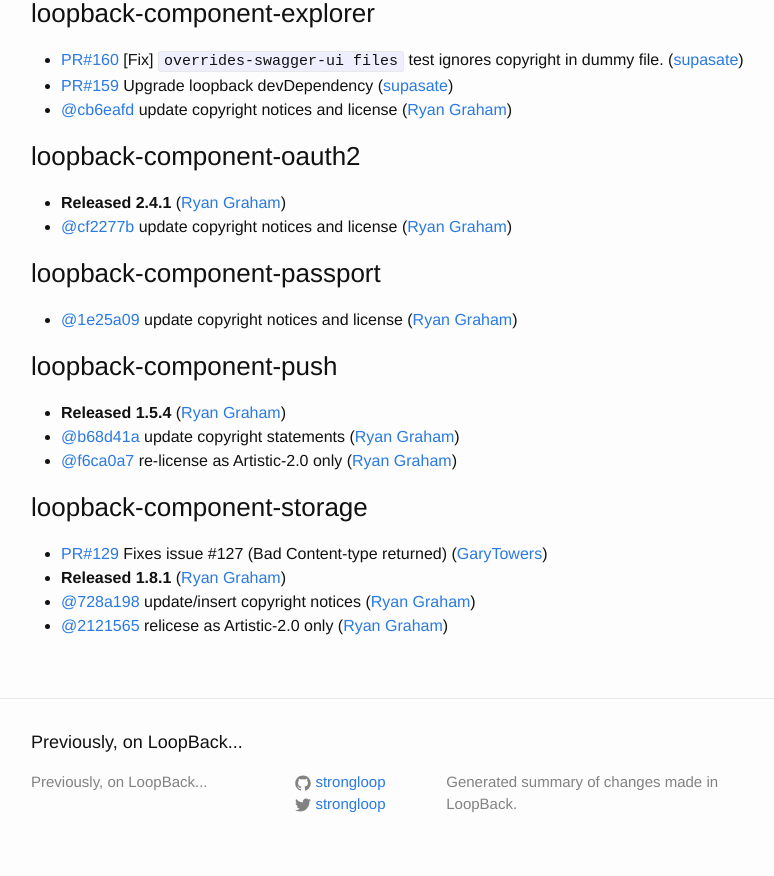
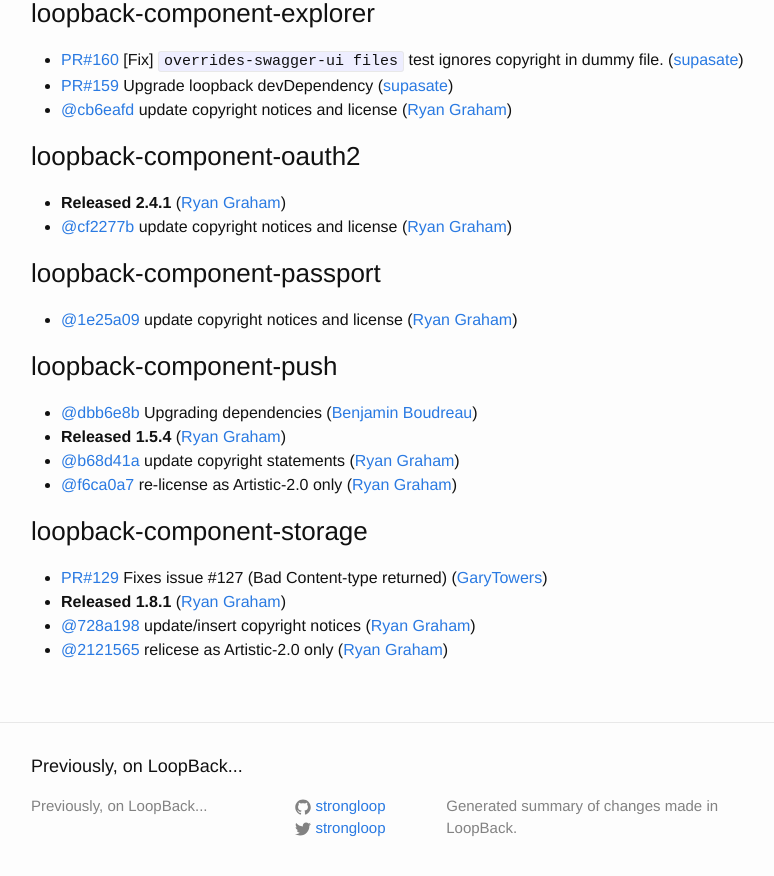
Before and after one commit to strongloop/loopback, a Jekyll site: the page built from index.md, in a window 1280 px wide and 900 px high, scrolled down 6491 px. Shown: the top 876 px of the window, without its empty margins (239-1013 px from the left). Built offline with Jekyll 4.4.1, drawn with Linux system fonts in a browser that asks for light colours.

Commit message:
Update changelog

```diff
--- a/index.md
+++ b/index.md
@@ -287,6 +287,7 @@
 
 
 ### loopback-component-push
+ * [@dbb6e8b](https://github.com/strongloop/loopback-component-push/commit/dbb6e8b988cd0a8d370fcd55bc017ac31f889788) Upgrading dependencies ([Benjamin Boudreau](https://github.com/seriousben))
  * **Released 1.5.4** ([Ryan Graham](https://github.com/rmg))
  * [@b68d41a](https://github.com/strongloop/loopback-component-push/commit/b68d41a7255ad87394b6f4f818043e46d0c62aff) update copyright statements ([Ryan Graham](https://github.com/rmg))
  * [@f6ca0a7](https://github.com/strongloop/loopback-component-push/commit/f6ca0a7005210ac06ed99bcefda522dd572c060e) re-license as Artistic-2.0 only ([Ryan Graham](https://github.com/rmg))
```
